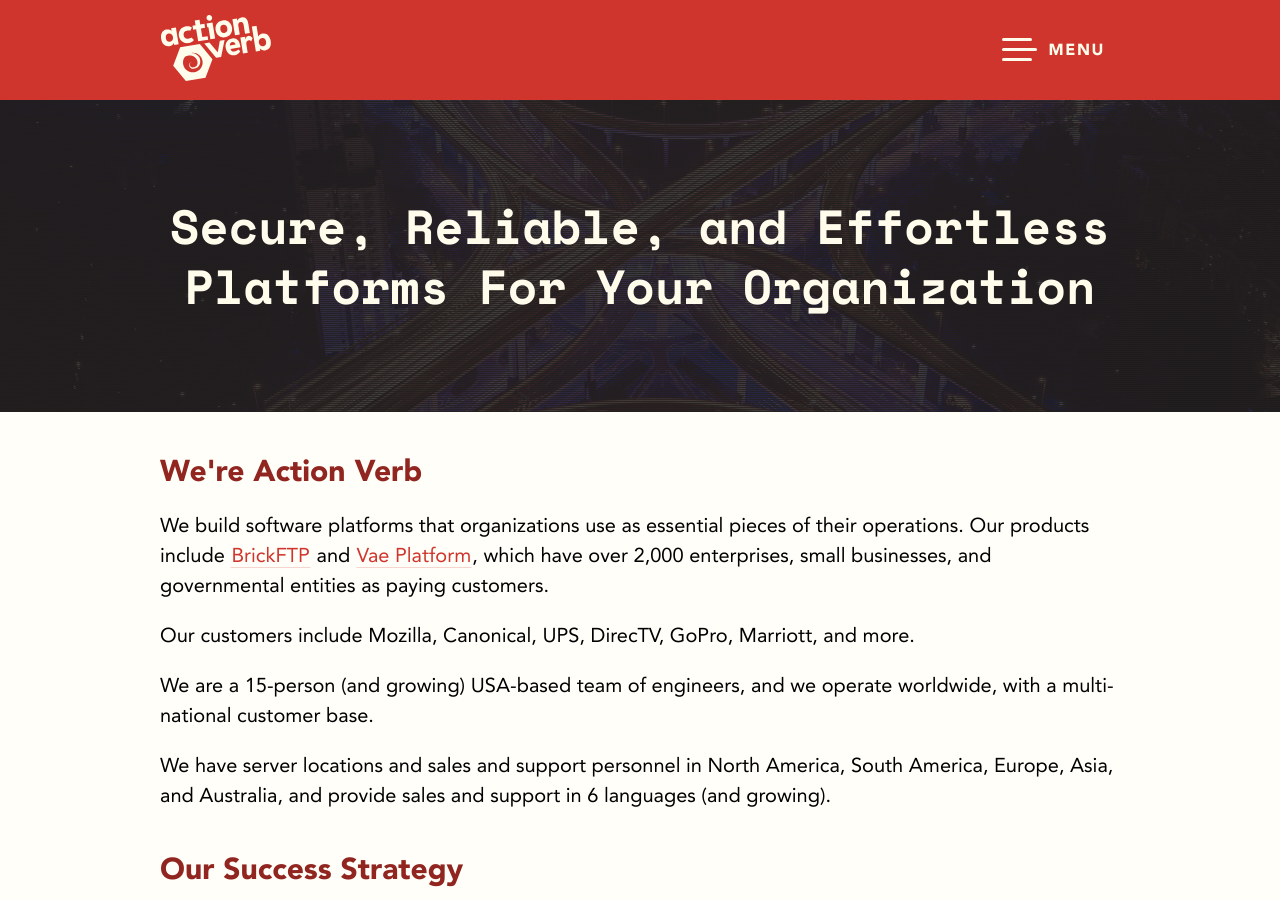
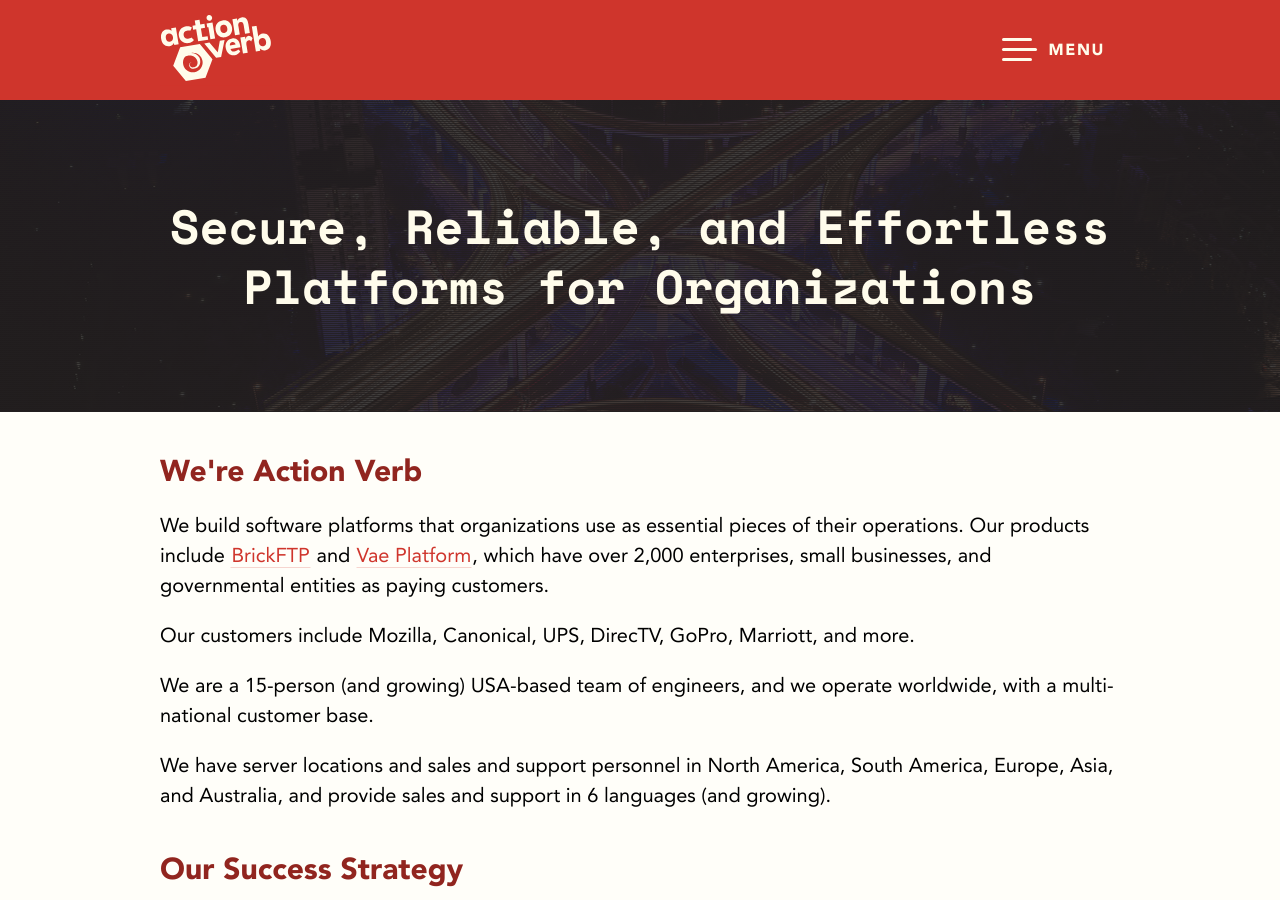
Before and after one commit to edelstone/actionverb.com, a Jekyll site: the page built from index.html, in a window 1280 px wide and 900 px high. Built offline with Jekyll 4.4.1, drawn with Linux system fonts in a browser that asks for light colours; some web fonts are replaced.

Commit message:
truncates copy and improves background appearance on iOS

```diff
--- a/index.html
+++ b/index.html
@@ -1,6 +1,6 @@
 ---
 layout: default
-title: Secure, Reliable, and Effortless Platforms For Your Organization
+title: Secure, Reliable, and Effortless Platforms for Organizations
 hero-class: hero-1
 ---
 
```
